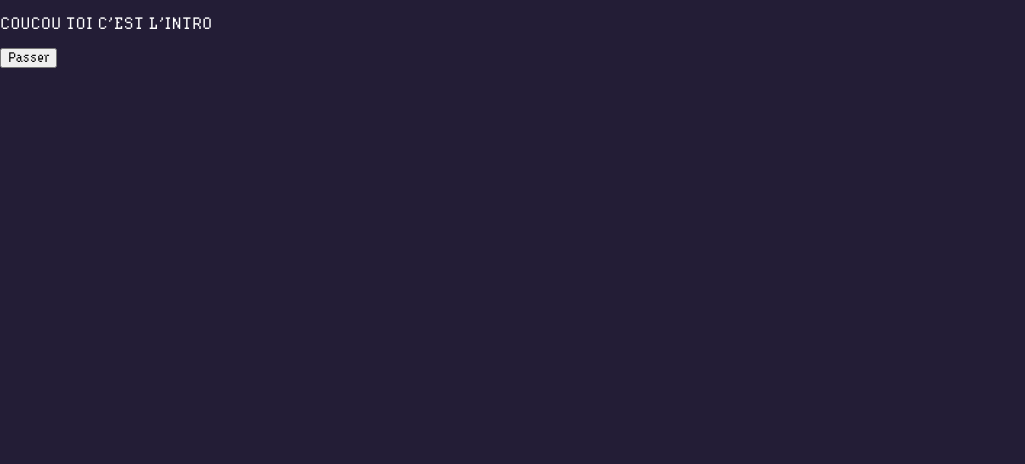
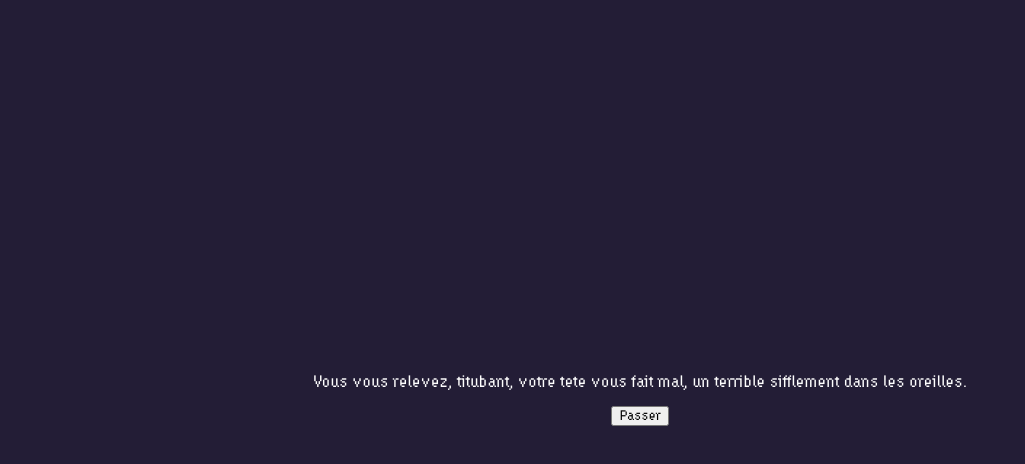
Before and after one commit to bbombardella/getaway, a React (Create React App) app: page / in a window 1280 px wide. Shown: the top 464 px of the page, without its empty margins (0-1025 px from the left). Built offline with nearby package versions, Linux system fonts and the light colour scheme.

Commit message:
ajout css intro

```diff
--- a/src/App.css
+++ b/src/App.css
@@ -11,6 +11,12 @@
   font-family: 'hydrophiliaiced';
 }
 
+.intro {
+  text-align: center;
+  margin-top: 50vh;
+  transform: translateY(-50%);
+}
+
 .game {
   font-family: 'hydrophiliaiced';
   letter-spacing: 1px;
--- a/src/components/introduction/index.jsx
+++ b/src/components/introduction/index.jsx
@@ -2,6 +2,6 @@ import React from 'react';
 
 export default function Introduction(url){
     return (
-        <p>COUCOU TOI C'EST L'INTRO</p>
+        <p>Vous vous relevez, titubant, votre tete vous fait mal, un terrible sifflement dans les oreilles. </p>
     )
 }
```
Also changed, not shown: 1 other file (tests, documents, lock files or other folders).
